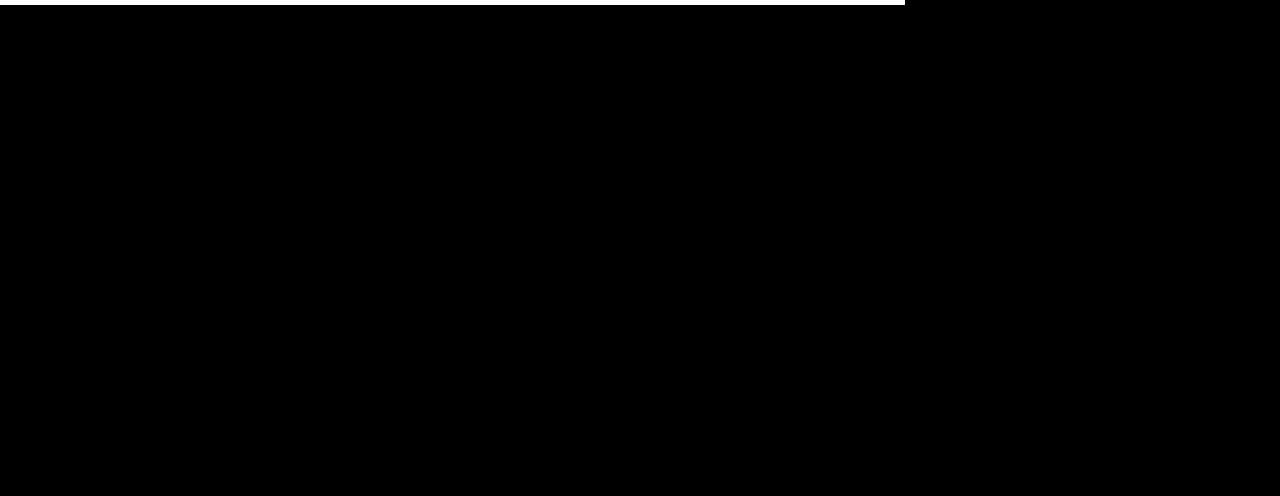
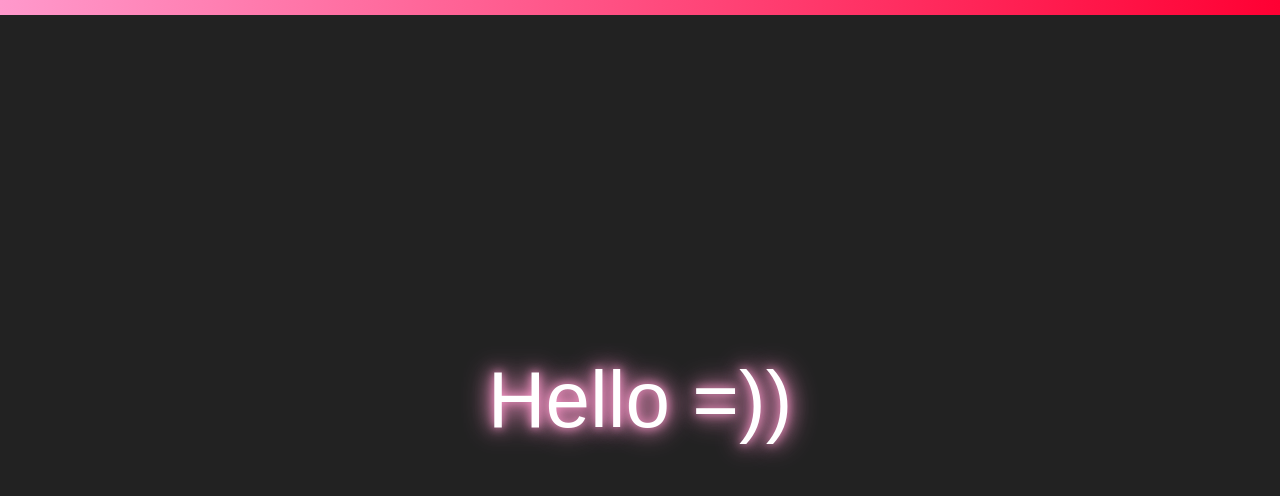
Before and after one commit to poormyselfx3000/poormyselfx3000.github.io, a plain HTML site: page index.html in a window 1280 px wide. Drawn offline with Linux system fonts and the light colour scheme.

Commit message:
Update index.html

```diff
--- a/index.html
+++ b/index.html
@@ -3,22 +3,23 @@
 <head>
     <meta charset="UTF-8">
     <meta name="viewport" content="width=device-width, initial-scale=1.0">
-    <title>Fake Loading Page</title>
+    <title>demo loading</title>
     <style>
         body {
-            background-color: #000;
+            background-color: #222222;
             margin: 0;
             overflow: hidden;
             display: flex;
             justify-content: center;
             align-items: center;
             height: 100vh;
+            font-family: 'Sitka Text', sans-serif;
         }
 
         #loadingBar {
             width: 100%;
-            height: 5px;
-            background-color: #fff;
+            height: 15px;
+            background: linear-gradient(to right, #FF99CC, #FF0033);
             position: fixed;
             top: 0;
             left: 0;
@@ -29,6 +30,9 @@
             0% {
                 width: 0;
             }
+            50% {
+                width: 100%;
+            }
             100% {
                 width: 100%;
             }
@@ -36,10 +40,12 @@
 
         #content {
             color: #fff;
-            font-size: 24px;
+            font-size: 80px;
             text-align: center;
             opacity: 0;
-            animation: fadeIn 2s ease-in-out 8s forwards, fadeOut 2s ease-in-out 10s forwards;
+            font-family: 'Sitka Text', sans-serif;
+            text-shadow: 0 0 10px #FF99CC, 0 0 20px #FF99CC, 0 0 30px #FF99CC;
+            animation: fadeIn 2s ease-in-out 3s forwards, fadeOut 2s ease-in-out 5s forwards;
         }
 
         @keyframes fadeIn {
```
